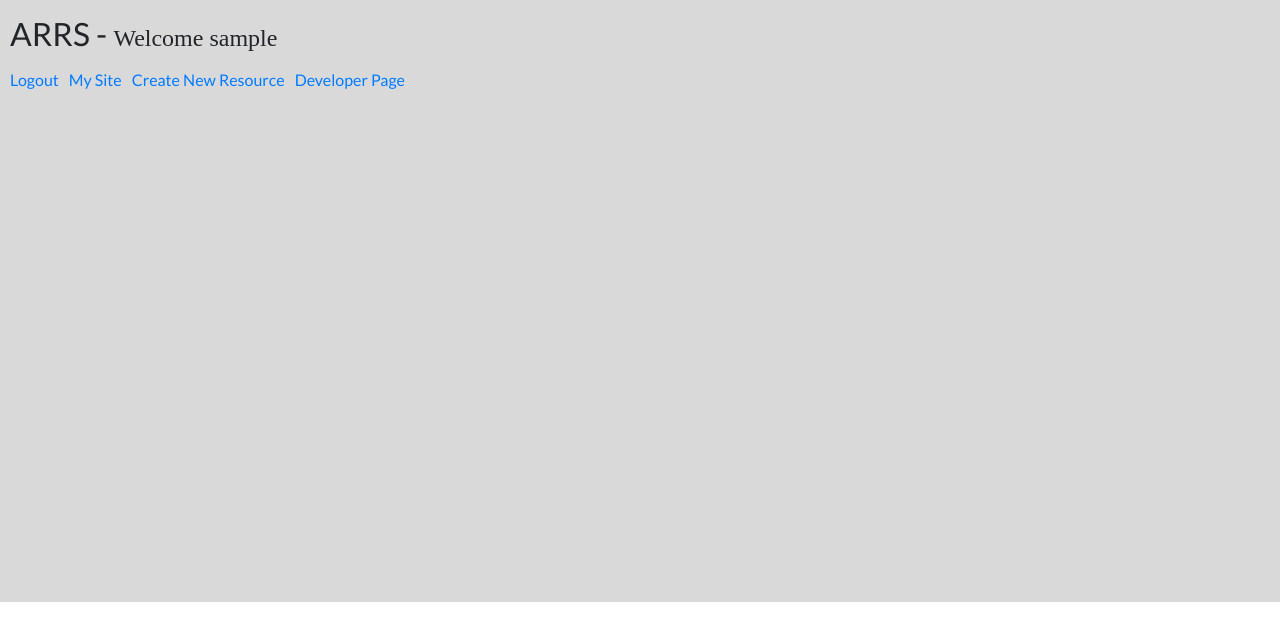
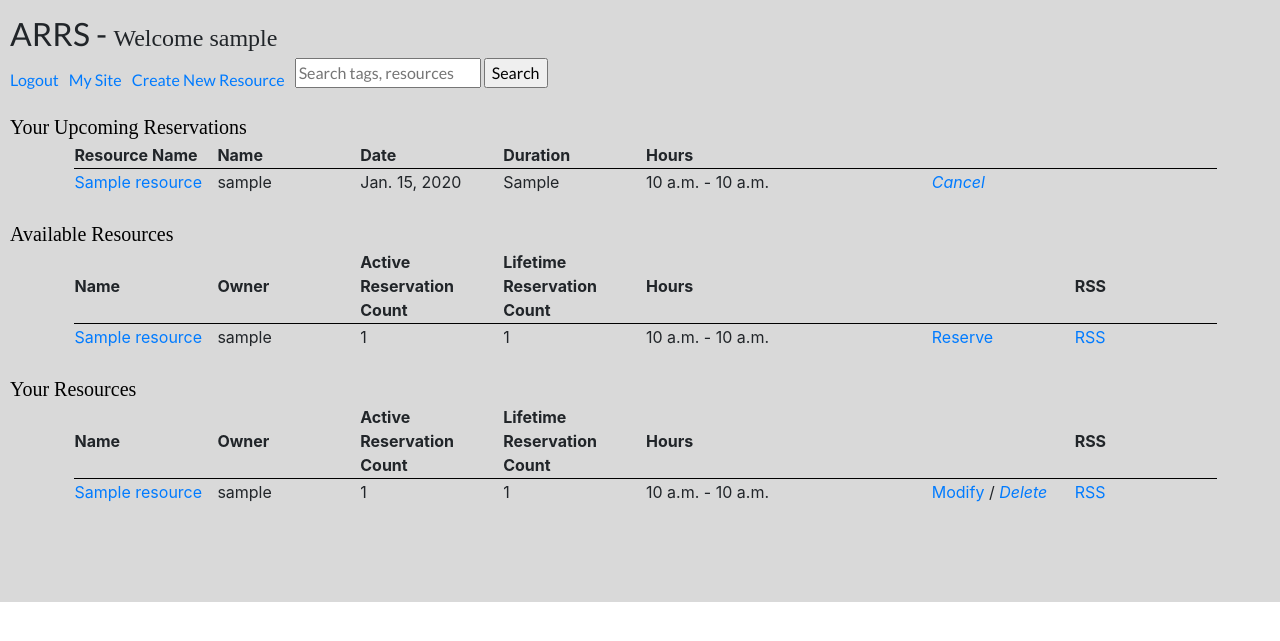
Before and after one commit to mortenvester1/ost-final, a Django app: page / in a window 1280 px wide. Shown: the top 641 px of the page. Run offline with Django 3.2, Linux system fonts and the light colour scheme; a user stored in the database is signed in; tables that the repository leaves empty hold one stand-in row (values such as "Sample post"); some libraries are stand-ins or nearby versions.

Commit message:
email notification implemented

```diff
--- a/resres/models.py
+++ b/resres/models.py
@@ -4,11 +4,6 @@ from django import forms
 from django.db import models
 from django.contrib.auth.models import User
 
-
-#class Users(models.Model):
-#    name = models.CharField(max_length=100, unique = True)
-#    password = models.CharField(max_length=100)
-#    email = models.CharField(max_length=100, unique = True)
 
 class Resource(models.Model):
     owner = models.ForeignKey(User, on_delete=models.CASCADE)
@@ -18,6 +13,8 @@ class Resource(models.Model):
     end = models.TimeField(default=time(00, 00))
     url = models.CharField(max_length=100, default="")
     lastreservation = models.DateTimeField(default=timezone.now)
+    reservationcount = models.BigIntegerField(default = 0)
+    currentcount = models.BigIntegerField(default = 0)
 
 class Reservation(models.Model):
     owner = models.ForeignKey(User, on_delete=models.CASCADE)
--- a/resres/static/stylesheet.css
+++ b/resres/static/stylesheet.css
@@ -2,7 +2,7 @@
 
 body {
     font-family: 'Lato-light', Verdana, Helvetica, sans-serif;
-    width: 80%
+    width: 90%
     height: 100%;
 }
 
--- a/resres/templates/index.html
+++ b/resres/templates/index.html
@@ -28,12 +28,18 @@
                     <a href="createresource.html"> Create New Resource </a>
                     <!--
                     <a href="reservations.html"> Reservations </a>
+                    <a href="DEVprint.html"> Developer Page </a>
                     -->
-                    <a href="DEVprint.html"> Developer Page </a>
                 {% else %}
                     <a href="userlogin.html"> Login </a>
                     <a href="signup.html"> Sign Up </a>
                 {% endif %}
+                <span style="font-size: 1em">
+                <form method="get" class="navbar-form pull-right" action="search.html">
+                    <input type="text" name="q" placeholder="Search tags, resources" class="input-medium search-query">
+                    <input type="submit" value="Search" >
+                </form>
+            </span>
             </nav>
         </div>
     </div>
--- a/resres/templates/userpage.html
+++ b/resres/templates/userpage.html
@@ -11,10 +11,10 @@
             <tr>
                 <th> Resource Name </th>
                 <th> Name </th>
+                <th> Date </th>
+                <th> Duration </th>
+                <th> Hours </th>
                 <th> </th>
-                <th> Date </th>
-                <th> Start Time </th>
-                <th> Duration </th>
                 <th> </th>
                 <th> </th>
             </tr>
@@ -23,10 +23,10 @@
             <tr>
                 <td> <a href="viewresource?rid={{res.resource.id}}"> {{ res.resource.name }} </a> </td>
                 <td> {{ user }}</td>
+                <td> {{ res.date }} </td>
+                <td> {{ res.duration }}</td>
+                <td> {{ res.start }} - {{ res.end }} </td>
                 <td> </td>
-                <td> {{ res.date }} </td>
-                <td> {{ res.start }} </td>
-                <td> {{ res.duration }}</td>
                 <td>
                     <a title="Cancel" id="cancel" href="cancelreservation?rid={{res.id}}">
                         <i class="icon-remove-sign">
@@ -56,11 +56,11 @@
 
         <table class="userpage">
             <tr>
-                <th> Resource Name </th>
+                <th> Name </th>
                 <th> Owner </th>
+                <th> Active <br> Reservation Count </th>
+                <th> Lifetime <br> Reservation Count </th>
                 <th> Hours </th>
-                <th> </th>
-                <th> </th>
                 <th> </th>
                 <th> </th>
                 <th> RSS </th>
@@ -69,9 +69,9 @@
             <tr>
                 <td> <a href="viewresource?rid={{res.id}}"> {{ res.name }} </a> </td>
                 <td> {{ res.owner }} </td>
+                <td> {{ res.currentcount }} </td>
+                <td> {{ res.reservationcount }} </td>
                 <td> {{ res.start }} - {{ res.end }}</td>
-                <td> </td>
-                <td> </td>
                 <td> </td>
                 <td> <a href="viewresource?rid={{res.id}}"> Reserve </a> </td>
                 <td> <a href=rss?rid={{res.id}}> RSS  </a> </td>
@@ -89,11 +89,11 @@
         {% if userResources %}
         <table class="userpage">
             <tr>
-                <th> Resource Name </th>
+                <th> Name </th>
                 <th> Owner </th>
+                <th> Active <br> Reservation Count </th>
+                <th> Lifetime <br> Reservation Count </th>
                 <th> Hours </th>
-                <th> </th>
-                <th> </th>
                 <th> </th>
                 <th> </th>
                 <th> RSS </th>
@@ -102,9 +102,9 @@
             <tr>
                 <td> <a href="viewresource?rid={{res.id}}"> {{ res.name }} </a> </td>
                 <td> {{ res.owner }} </td>
+                <td> {{ res.currentcount }} </td>
+                <td> {{ res.reservationcount }} </td>
                 <td> {{ res.start }} - {{ res.end }}</td>
-                <td> </td>
-                <td> </td>
                 <td> </td>
                 <td> <a href="viewresource?rid={{res.id}}">
                         Modify
--- a/resres/urls.py
+++ b/resres/urls.py
@@ -19,7 +19,7 @@ from . import views
 
 urlpatterns = [
     url(r'^$', views.index, name = 'index'),
-    url(r'^DEVprint', views.DEVprint, name = 'DEVprint'),
+    #url(r'^DEVprint', views.DEVprint, name = 'DEVprint'),
     url(r'^signup', views.signup, name = 'signup'),
     url(r'^userlogin', views.userlogin, name = 'userlogin'),
     url(r'^userlogout', views.userlogout, name = 'userlogout'),
@@ -35,5 +35,7 @@ urlpatterns = [
     url(r'^deleteresource(?P<rid>[0-9]+)$',views.deleteresource),
     url(r'^rss',views.rss, name = 'rss'),
     url(r'^rss(?P<rid>[0-9]+)$',views.rss),
+    url(r'^search',views.search, name = 'search'),
+    url(r'^search(?P<q>.+)$',views.search),
     url(r'^admin/', admin.site.urls),
 ]
--- a/resres/views.py
+++ b/resres/views.py
@@ -1,43 +1,77 @@
 from django.utils import timezone
-from django.core import serializers
-from django.http import HttpResponse
+from django.http import HttpResponse, HttpResponseRedirect
+from django.core import mail, serializers
 from django.shortcuts import render, redirect, render_to_response
 from django.contrib.auth import login, logout, authenticate
 from django.contrib.auth.models import User
 from django.contrib.auth.forms import AuthenticationForm
 
-from itertools import chain
+import re
 from .models import Resource, Reservation
 from .forms import SignUpForm, ResourceForm, ReservationForm
 from datetime import date, time, timedelta, datetime
 
 def index(request):
     #logout(request)
-    return render(request, 'index.html')
-
-def DEVprint(request):
     if not request.user.is_authenticated():
         return redirect('/')
 
-    users = User.objects.all()
-    resources = Resource.objects.all()
-    resources = resources.order_by('name')
-    reservations = Reservation.objects.all()
-    reservations = reservations.order_by('date','start')
+    else:
+        user = request.user
+        print(user.email)
+        resources = Resource.objects.all().order_by('-lastreservation')
+        userResources = Resource.objects.filter(owner = user).order_by('name')
+        reservations = Reservation.objects.filter(owner = user).order_by('date','start')
+        out = { 'user' : user, \
+                'resources' : resources, \
+                'userResources' : userResources, \
+                'userReservations' : reservations}
 
+        return render(request, 'userpage.html', out)
 
-    #time = datetime.time(datetime.now())
-    #DelRes = Reservation.objects.filter(end__lt=time)
-    #DelRes.delete()
+def emailreservationconfirmation(reservation, email, restype = 'new'):
+    if restype == 'new':
+        message = 'You have made the following Reservation\n\n'
+        subject = 'Your ARRS Reservation: Booking'
+    else:
+        message = 'You have cancelled the following Reservation\n\n'
+        subject = 'Your ARRS Reservation: Cancellation'
+    message += 'Resource:' + str(reservation.resource.name) + "\n\n"
+    message += 'date: ' + str(reservation.date) + "\n\n"
+    message += 'start: ' + str(reservation.start) + '\n\n'
+    message += 'end: ' + str(reservation.end) + '\n\n'
+    message += 'duration: ' + str(reservation.duration) + '\n\n'
 
-    #users.delete()
-    #resources.delete()
-    #reservations.delete()
-    out = { "users" : users ,\
-            "resources" : resources, \
-            "reservations" : reservations}
+    connection = mail.get_connection()
+    connection.open()
+    mail.send_mail(subject = subject, \
+              message = message, \
+              from_email = 'app68100833@heroku.com', \
+              recipient_list = [str(email)], \
+              fail_silently=False, connection=connection,)
+    connection.close()
+    return
 
-    return render(request, 'DEVprint.html', out)
+def search(request, q = ''):
+    out = {}
+    q = request.GET['q']
+    if q == "":
+        return render(request, 'search.html', out)
+    else:
+        qlist = q.split(' ')
+        tags = Resource.objects.filter(tags__icontains=qlist[0])
+        resources = Resource.objects.filter(name__icontains=qlist[0])
+        if len(qlist) > 1:
+            for query in qlist[1:]:
+                tags = tags | Resource.objects.filter(tags__icontains=query)
+                resources = resources | Resource.objects.filter(name__icontains=query)
+
+        out['query'] = q
+        out['tags'] = tags
+        out['resources'] = resources
+        return render(request, 'search.html', out)
+
+    return redirect('/')
 
 def signup(request):
     if request.method == 'POST':
@@ -274,7 +308,13 @@ def viewresource(request, rid = 0):
                                       timestamp = timestamp)
                 reservation.save()
                 resource.lastreservation = timestamp
+                resource.currentcount += 1
+                resource.reservationcount += 1
                 resource.save()
+
+                email = request.user.email
+                #emailreservationconfirmation(reservation, email = 'o9hhu@vmani.com')
+                emailreservationconfirmation(reservation, email)
                 return redirect('userpage.html')
 
     else:
@@ -348,23 +388,13 @@ def cancelreservation(request, rid = 0):
     user = request.user
     if user == reservation.owner:
         resource = reservation.resource
-
-        reservation.delete()
-        reservations = Reservation.objects.filter(id = rid).order_by('-timestamp')
-        if len(reservations) > 0:
-            timestamp = reservations[0].timestamp
-            resource.lastreservation = timestamp
-        else:
-            resource.lastreservation = timenow
+        resource.currentcount -= 1
         resource.save()
 
-        #print('Here')
-        #resources = Resource.objects.filter(lastreservation__lt=timenow).order_by('-lastreservation')
-        #print('Here1')
-        #resources._result_cache.append(Resource.objects.filter(lastreservation = timenow))# | resources
-        #print('Here2')
-        #resources = resources | QuerySet(resource)
-
+        email = request.user.email
+        #emailreservationconfirmation(reservation, email = 'o9hhu@vmani.com')
+        emailreservationconfirmation(reservation, email, restype = 'cancel')
+        reservation.delete()
 
         resources = Resource.objects.all().order_by('-lastreservation')
         userResources = Resource.objects.filter(owner = user).order_by('name')
@@ -390,6 +420,7 @@ def deleteresource(request, rid = 0):
             return redirect('/')
 
         reservations = Reservation.objects.filter(resource = resource)
+        #len(reservations)
         reservations.delete()
         resource.delete()
 
@@ -412,26 +443,18 @@ def deleteresource(request, rid = 0):
 def deletereservation():
     datenow = date.today()
     timenow = datetime.now().time()
-    #time = timezone.now()
     deleteSet = Reservation.objects.filter(date__lte=datenow)
     deleteSet = deleteSet.filter(end__lt=timenow)
 
     resources = []
     for res in deleteSet:
         if res.resource not in resources:
+            resource.currentcount -= 1
+            resource.save()
             resources.append(res.resource)
 
 
     deleteSet.delete()
-    for resource in resources:
-        reservations = Reservation.objects.filter(resource = resource).order_by('-timestamp')
-        if len(reservations) > 0:
-            timestamp = reservations[0].timestamp
-            resource.lastreservation = timestamp
-        else:
-            resource.lastreservation = timezone.now()
-        resource.save()
-
     return
 
 def verifyreservationtime(resource, start, end, date):
```
Also changed, not shown: resres/forms.py (+2 -7 lines), resres/settings.py (+23 -4 lines), resres/templates/search.html (added, +70 -0 lines), resres/templates/viewresource.html (+12 -10 lines), resres/migrations/0010_auto_20170512_1821.py (added), 1 other file.
